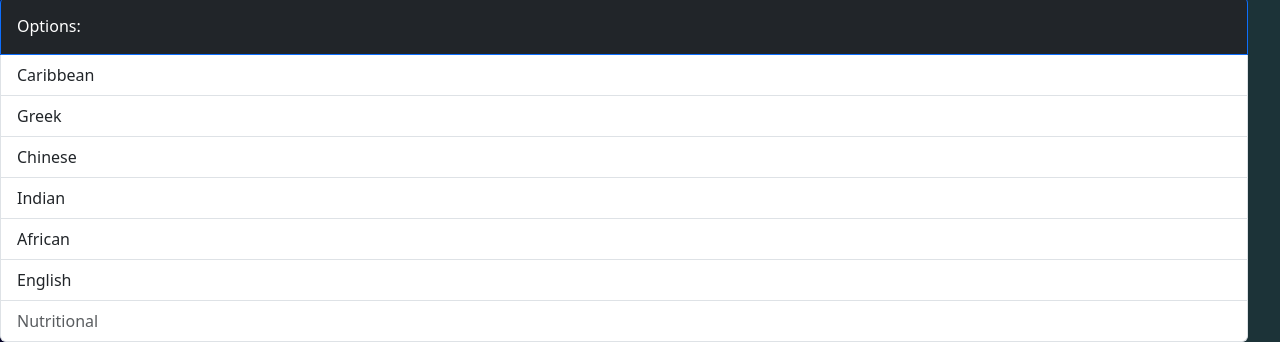
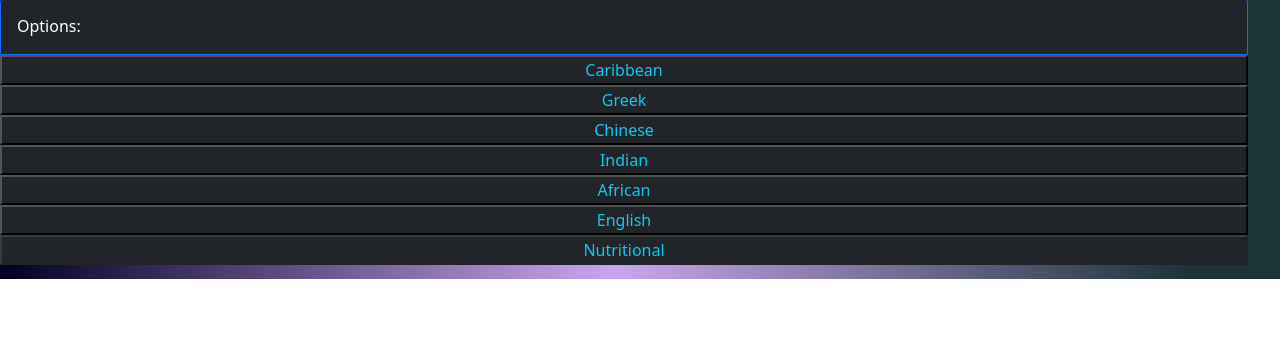
Before and after one commit to kyeshodeinde/kyeshodeinde.github.io, a plain HTML site: page index.html in a window 1280 px wide. Shown: the part 521-863 px from the top of the page. After the commit the page ends 800 px from the top, so only its background shows below. Drawn offline with nearby package versions, Linux system fonts and the light colour scheme.

Commit message:
Add files via upload

```diff
--- a/index.html
+++ b/index.html
@@ -21,7 +21,7 @@
        <img src="https://pic.onlinewebfonts.com/svg/img_562621.png">
     </div>
     <div class="col">
-      <img src="https://www.apa.org/images/2021-03-career-online-reviews_tcm7-284963.jpg">
+      <img src="https://cdn-icons-png.flaticon.com/512/651/651191.png">
     </div>
   </div>
   <div class="row align-items-start">
@@ -45,13 +45,13 @@
   <button type="button" class="list-group-item list-group-item-action active text-bg-dark p-3" aria-current="true">
     Options:
   </button>
-  <button type="button" class="list-group-item list-group-item-action">Caribbean</button>
-  <button type="button" class="list-group-item list-group-item-action">Greek</button>
-  <button type="button" class="list-group-item list-group-item-action">Chinese</button>
-  <button type="button" class="list-group-item list-group-item-action">Indian</button>
-  <button type="button" class="list-group-item list-group-item-action">African</button>
-  <button type="button" class="list-group-item list-group-item-action">English</button>
-  <button type="button" class="list-group-item list-group-item-action" disabled>Nutritional</button>
+  <button type="button" class= "text-info bg-dark""list-group-item list-group-item-action">Caribbean</button>
+  <button type="button" class= "text-info bg-dark""list-group-item list-group-item-action">Greek</button>
+  <button type="button" class= "text-info bg-dark""list-group-item list-group-item-action">Chinese</button>
+  <button type="button" class= "text-info bg-dark""list-group-item list-group-item-action">Indian</button>
+  <button type="button" class= "text-info bg-dark""list-group-item list-group-item-action">African</button>
+  <button type="button" class= "text-info bg-dark""list-group-item list-group-item-action">English</button>
+  <button type="button" class= "text-info bg-dark""list-group-item list-group-item-action" disabled>Nutritional</button>
 </div>
 
 </body>
```
